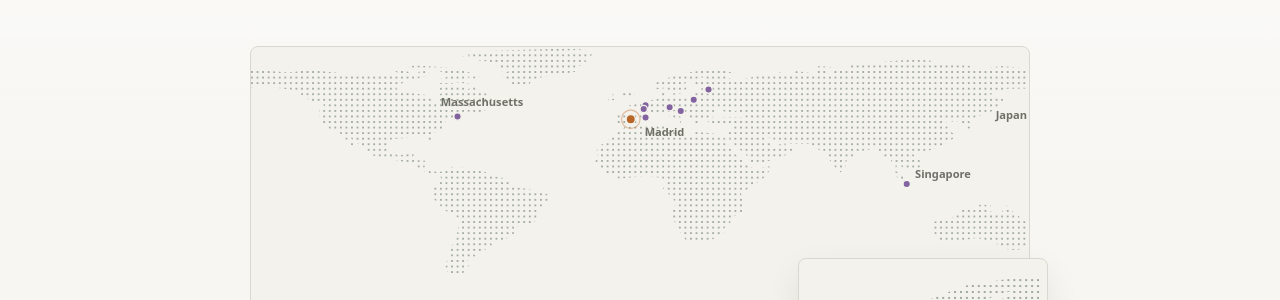
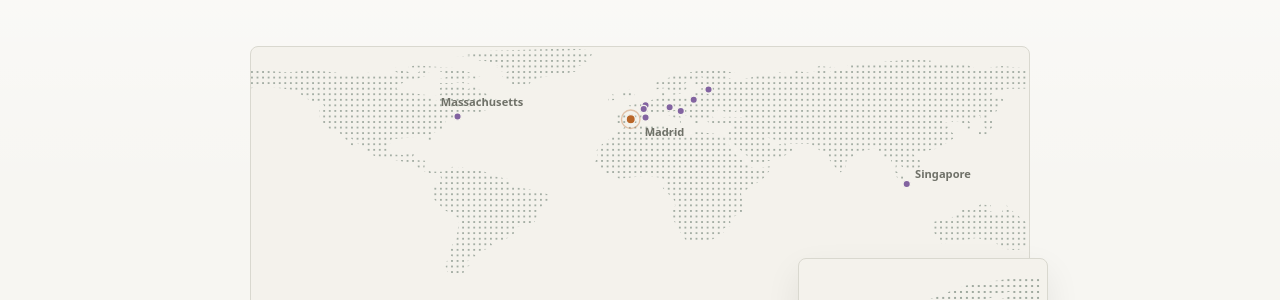
Before and after one commit to GeomMPhys/geommphys.github.io, a Jekyll site: the page built from people.md, in a window 1280 px wide and 900 px high, scrolled down 352 px. Shown: the part 153-453 px from the top of the window. Built offline with Jekyll 4.4.1, drawn with Linux system fonts in a browser that asks for light colours.

Commit message:
Update network-map.html

```diff
--- a/_includes/network-map.html
+++ b/_includes/network-map.html
@@ -23,6 +23,10 @@
         <path d="M 424.7 31.5 L 442.1 32.9 L 411.4 33.9 L 466.1 35.5 L 444.3 37.5 L 450.7 37.5 L 445.3 40.0 L 448.7 43.1 L 439.8 43.8 L 446.2 47.9 L 431.1 51.4 L 439.6 54.4 L 426.8 55.2 L 437.9 55.3 L 389.4 63.6 L 381.1 68.6 L 379.5 73.2 L 365.9 71.8 L 356.6 66.9 L 350.1 60.6 L 358.7 55.7 L 348.1 56.2 L 357.2 54.5 L 344.9 52.6 L 348.0 51.0 L 337.3 45.7 L 296.4 41.3 L 317.5 38.9 L 311.0 37.6 L 326.0 34.6 L 424.7 31.5 Z" />
         <path d="M 898.8 204.5 L 925.4 226.3 L 924.7 236.2 L 916.7 246.5 L 906.4 249.4 L 890.7 247.6 L 883.9 241.1 L 880.1 242.7 L 882.8 238.5 L 877.7 242.0 L 864.8 236.0 L 827.8 242.3 L 819.5 240.8 L 821.4 236.2 L 814.8 226.4 L 817.3 226.8 L 815.0 223.4 L 817.1 218.7 L 835.7 215.0 L 849.1 205.3 L 860.1 206.6 L 867.7 199.8 L 879.1 201.1 L 876.4 206.7 L 889.5 211.5 L 894.8 199.6 L 898.8 204.5 Z" />
         <path d="M 259.5 49.9 L 299.3 52.8 L 328.2 61.1 L 322.4 64.4 L 311.1 62.2 L 320.4 67.3 L 308.9 66.7 L 316.2 69.9 L 284.1 65.8 L 281.8 65.2 L 298.2 60.4 L 280.7 55.3 L 253.7 54.8 L 249.4 51.6 L 261.6 48.8 L 259.5 49.9 Z" />
+        <path d="M 872 96 C 876 93 882 94 886 97 L 884 101 L 879 103 L 873 100 Z" />
+        <path d="M 869 103 C 872 101 876 103 878 107 L 882 112 L 880 117 L 876 121 L 872 117 L 870 112 L 866 108 Z" />
+        <path d="M 870 122 L 875 121 L 878 123 L 874 126 L 870 125 Z" />
+        <path d="M 865 119 L 869 120 L 871 124 L 869 128 L 866 126 L 864 123 Z" />
       </clipPath>
     </defs>
   </svg>
@@ -53,7 +57,6 @@
     <g class="network-map__labels" aria-hidden="true" fill="#6f7168" font-size="12" font-weight="600">
       <text x="505" y="126">Madrid</text>
       <text x="285" y="94">Massachusetts</text>
-      <text x="884" y="108">Japan</text>
       <text x="797" y="171">Singapore</text>
     </g>
   </svg>
```
